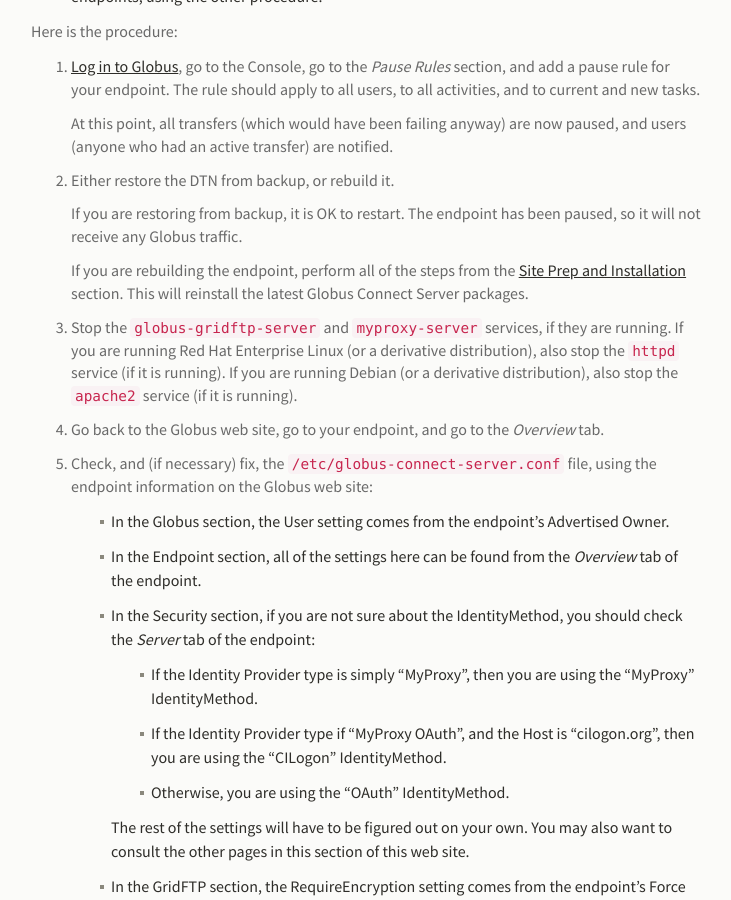
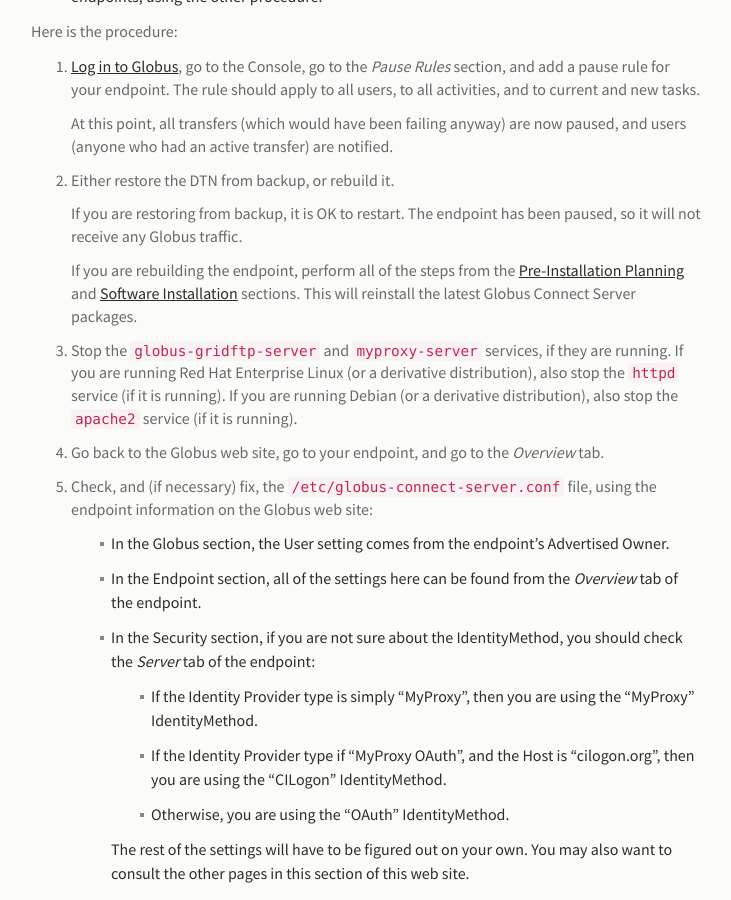
Before and after one commit to stanford-rc/globus.stanford.edu, a Jekyll site: the page built from server/backup.md, in a window 1280 px wide and 900 px high, scrolled down 1245 px. Shown: the whole window, without its empty margins (324-1055 px from the left). Built offline with Jekyll 4.4.1, drawn with Linux system fonts in a browser that asks for light colours; nearby versions of some CDN libraries; comment, search, counter and statistics services are not loaded.

Commit message:
Move the pre-install page to a new filename
This also clears the way for "install" to be used as a filename.

```diff
--- a/_data/toc.yaml
+++ b/_data/toc.yaml
@@ -60,7 +60,7 @@
     - name: "About Globus Connect Server"
       target: "server"
     - name: "Pre-Installation Planning"
-      target: "server/install"
+      target: "server/pre-install"
     - name: "Initial Configuration"
       target: "server/configure"
     - name: "Authentication and Sharing"
--- a/server/backup.md
+++ b/server/backup.md
@@ -71,8 +71,9 @@ Here is the procedure:
    If you are restoring from backup, it is OK to restart.  The endpoint has
    been paused, so it will not receive any Globus traffic.
 
-   If you are rebuilding the endpoint, perform all of the steps from the [Site
-   Prep and Installation]({{ "install.html" | relative_url }}) section.  This
+   If you are rebuilding the endpoint, perform all of the steps from the
+   [Pre-Installation Planning]({{ "pre-install.html" | relative_url}}) and
+   [Software Installation]({{ "install.html" | relative_url }}) sections.  This
    will reinstall the latest Globus Connect Server packages.
 
 3. Stop the `globus-gridftp-server` and `myproxy-server` services, if they are
```
Also changed, not shown: scenarios.html (+3 -4 lines), server.md (+1 -1 lines), server/configure.md (+4 -4 lines), server/pre-install.md (renamed from server/install.md).
